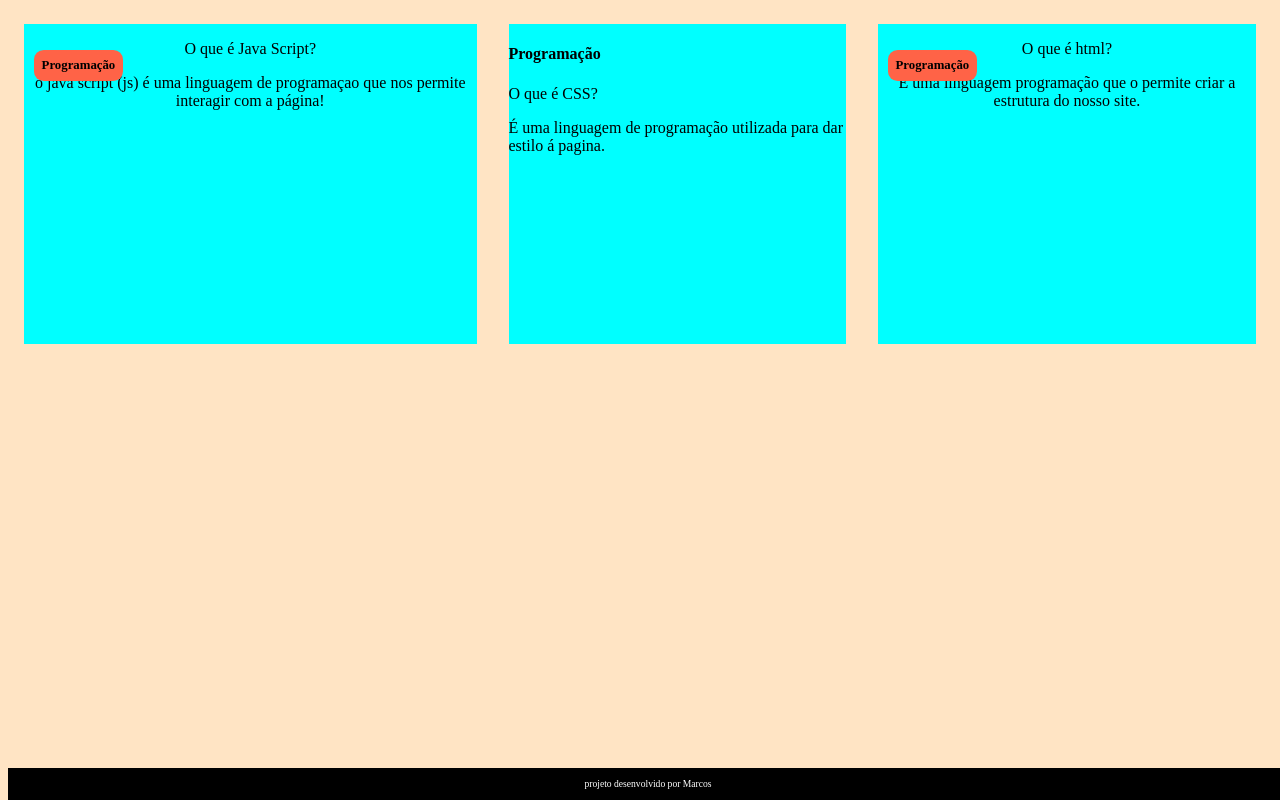
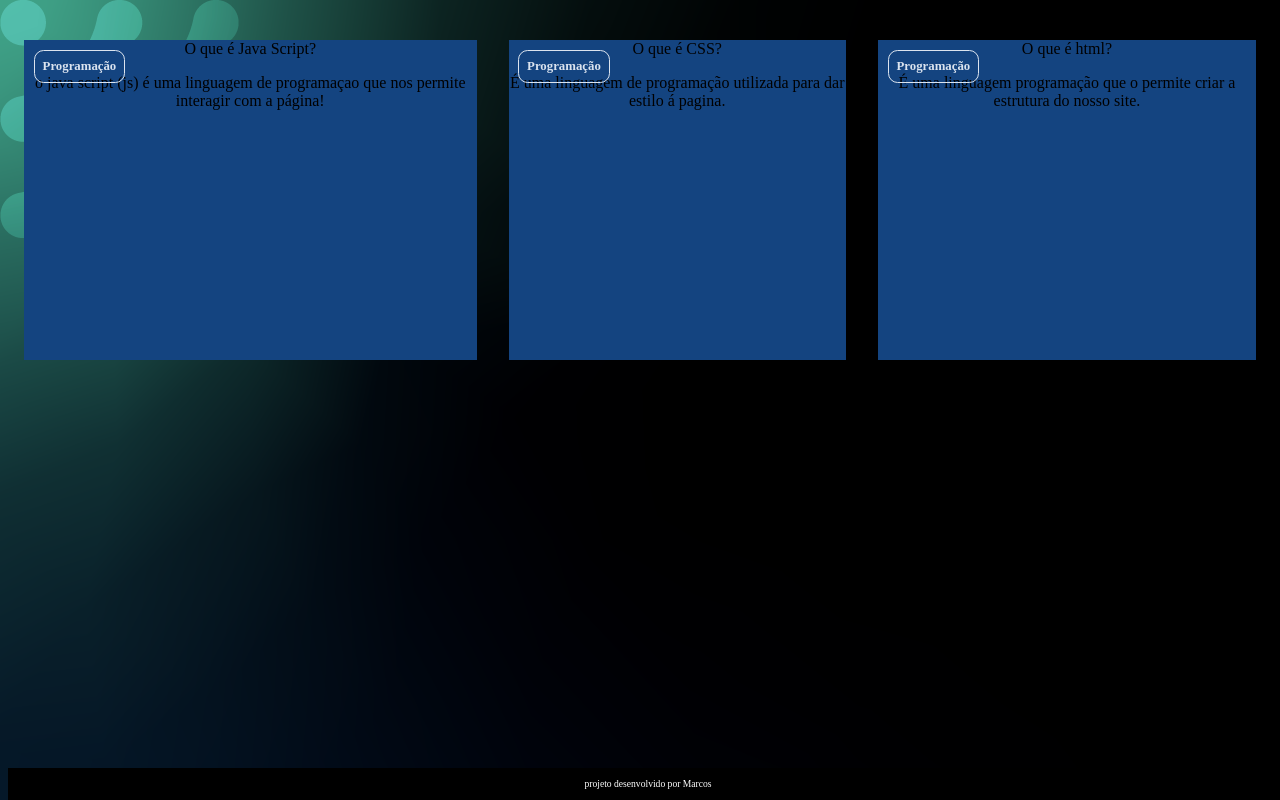
Before and after one commit to MarcosSilvaOliveira/ferramenta-de-estudo---Marcos, a plain HTML site: page index.html in a window 1280 px wide. Drawn offline with Linux system fonts and the light colour scheme; a web font is replaced by a local one.

Commit message:
estamos na aula 4

```diff
--- a/assets/style.css
+++ b/assets/style.css
@@ -1,5 +1,10 @@
+:root {
+    --text-color: #DBE4EF;
+    --card-front-color: #144480;
+    --card-back-color: #00F4BF;
+}
 body {
-    background-color: bisque;
+    background: url(../bg-desktop.webp);
     font-family: Bai Jamjuree;
 }
 
@@ -9,7 +14,7 @@ body {
 
 .cartao {
     margin: 1rem 1rem;
-    background-color: aqua;
+
     height: 20rem;
     flex-grow: 1;
     flex-basis: calc(33% -6rem);
@@ -18,10 +23,12 @@ body {
 .cartao__conteudo {
     text-align: center;
     height: 100%;
+    background-color: var(--card-front-color);
 }
 
 .cartao__conteudo h3 {
-    background-color: tomato;
+    color: var(--text-color);
+    border: 1px solid var(--text-color);
     text-align: left;
     padding: 0.5rem;
     position: absolute;
@@ -30,6 +37,16 @@ body {
     font-size: 1vw;
 }
 
+.cartao__conteudo h3 {
+    color: var(--text-color);
+    border: 1px solid var(--text-color);
+    text-align: left;
+    padding: 0.5rem;
+    position: absolute;
+    margin: 0.6rem;
+    border-radius: 0.6rem;
+    font-size: 1vw;
+}
 footer {
     background-color: black;
     color: white;
--- a/index.html
+++ b/index.html
@@ -31,8 +31,8 @@
             </article>
 
             <article class="cartao">
-                <div class="cartão__conteudo">
-                    <h4>Programação</h4>
+                <div class="cartao__conteudo">
+                    <h3>Programação</h3>
                     <div>
                         <p>O que é CSS?</p>
                     </div>
@@ -44,7 +44,7 @@
 
             <article class="cartao">
                 <div class="cartao__conteudo">
-                    <h3> Programação </h3>
+                    <h3>Programação</h3>
                     <div class="cartao_conteudo_pergunta">
                         <p>O que é html?</p>
                     </div>
```
Also changed, not shown: bg-desktop.webp (added).
